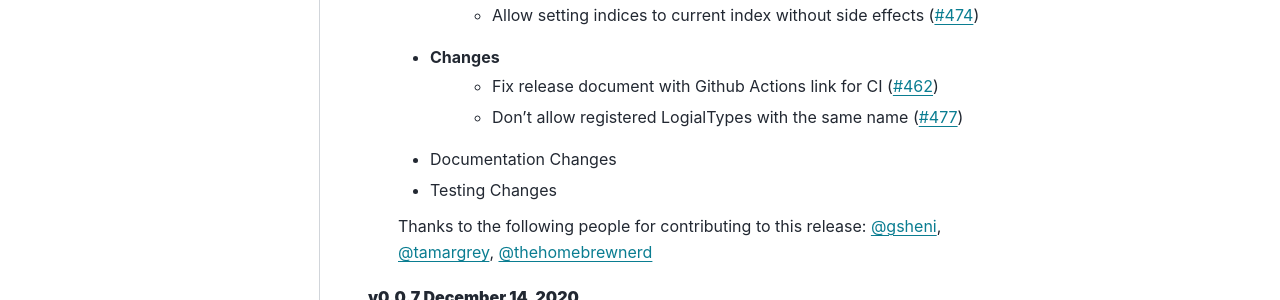
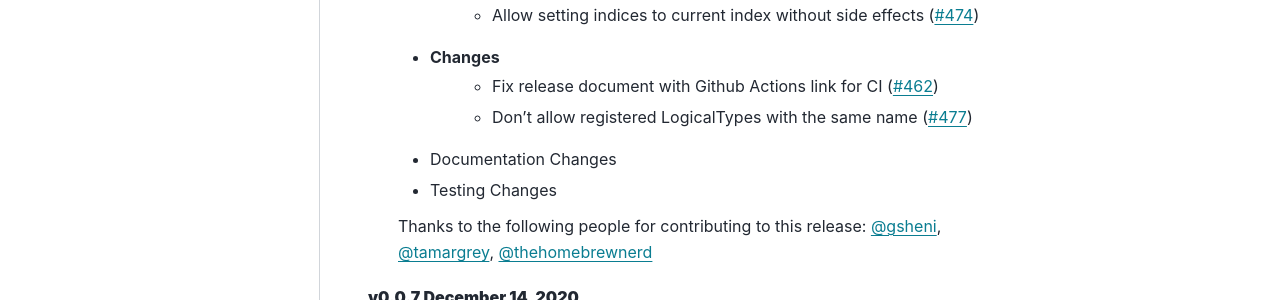
Before and after one commit to alteryx/woodwork, a Sphinx documentation site: the page built from docs/source/release_notes.rst, in a window 1280 px wide and 900 px high. Shown: the part 452-752 px from the top of the window. Built offline with Sphinx 7.4.7 and the PyData theme 0.15.4, drawn with Linux system fonts in a browser that asks for light colours; comment, search, counter and statistics services are not loaded.

Commit message:
PR comments

```diff
--- a/docs/source/release_notes.rst
+++ b/docs/source/release_notes.rst
@@ -11,7 +11,7 @@ Release Notes
         * Allow setting indices to current index without side effects (:pr:`474`)
     * Changes
        * Fix release document with Github Actions link for CI (:pr:`462`)
-       * Don't allow registered LogialTypes with the same name (:pr:`477`)
+       * Don't allow registered LogicalTypes with the same name (:pr:`477`)
     * Documentation Changes
     * Testing Changes
 
```
Also changed, not shown: 1 other file.
